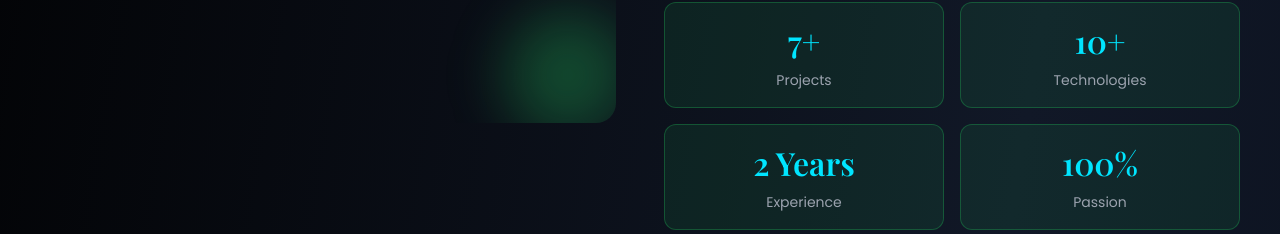
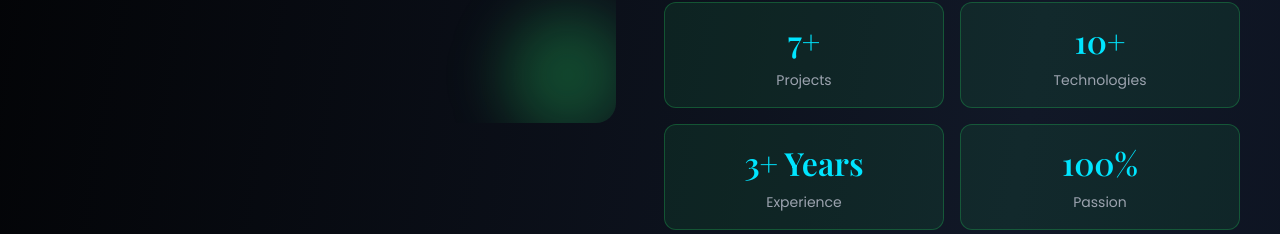
Before and after one commit to elady473-art/emebet-portfolio, a React (Vite) app: page / in a window 1280 px wide. Shown: the part 1472-1706 px from the top of the page. Built offline with nearby package versions, Linux system fonts and the light colour scheme; a web font is replaced by a local one.

Commit message:
Update Telegram handle and ongoing project GitHub links

```diff
--- a/src/data/portfolioData.js
+++ b/src/data/portfolioData.js
@@ -16,7 +16,7 @@ export const personalInfo = {
 export const stats = [
   { value: 7, suffix: "+", label: "Projects" },
   { value: 10, suffix: "+", label: "Technologies" },
-  { value: 2, suffix: " Years", label: "Experience" },
+  { value: 3, suffix: "+ Years", label: "Experience" },
   { value: 100, suffix: "%", label: "Passion" },
 ];
 
@@ -217,9 +217,9 @@ export const contactInfo = [
 ];
 
 export const socialLinks = [
-  { name: "Facebook",  href: "https://www.facebook.com/share/p/18PwFFNKdX/", className: "facebook" },
-  { name: "Instagram", href: "https://www.instagram.com/emu_ti_24",           className: "instagram" },
-  { name: "Telegram",  href: "https://t.me/Ladyti_24",                        className: "telegram" },
-  { name: "LinkedIn",  href: "https://www.linkedin.com/in/emebet-mesfin-780483358", className: "linkedin" },
-  { name: "YouTube",   href: "https://youtube.com/@eladymaster_lady",          className: "youtube" },
+  { name: "Facebook", href: "https://www.facebook.com/share/p/18PwFFNKdX/", className: "facebook" },
+  { name: "Instagram", href: "https://www.instagram.com/emu_ti_24", className: "instagram" },
+  { name: "Telegram", href: "https://t.me/Ladyti_24", className: "telegram" },
+  { name: "LinkedIn", href: "https://www.linkedin.com/in/emebet-mesfin-780483358", className: "linkedin" },
+  { name: "YouTube", href: "https://youtube.com/@eladymaster_lady", className: "youtube" },
 ];
```
